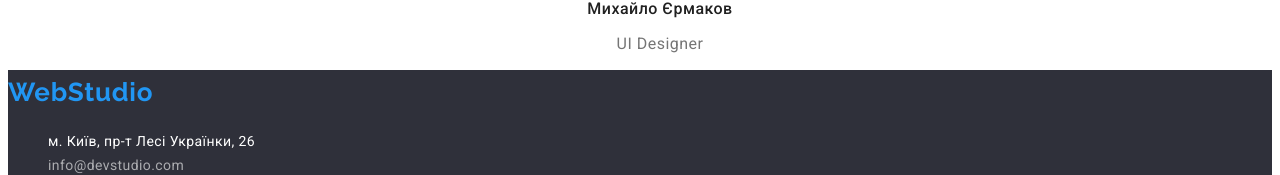
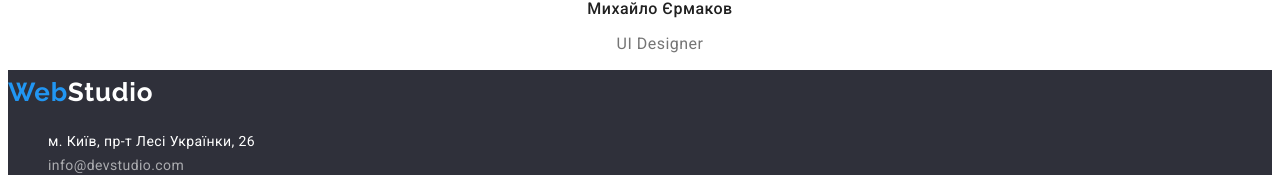
Before and after one commit to Hades7-ua/goit-markup-hw-02, a plain HTML site: page index.html in a window 1280 px wide. Shown: the part 3231-3406 px from the top of the page. Drawn offline with Linux system fonts and the light colour scheme.

Commit message:
Робота над помилками

```diff
--- a/index.html
+++ b/index.html
@@ -135,7 +135,7 @@
 
     <footer class="footer">
       <a href="/" class="link">
-        <span>Web</span><span class="logo-footer">Studio</span></a
+        <span>Web</span><span class="logo footer">Studio</span></a
       >
       <address class="address">
         <ul class="list">
```
